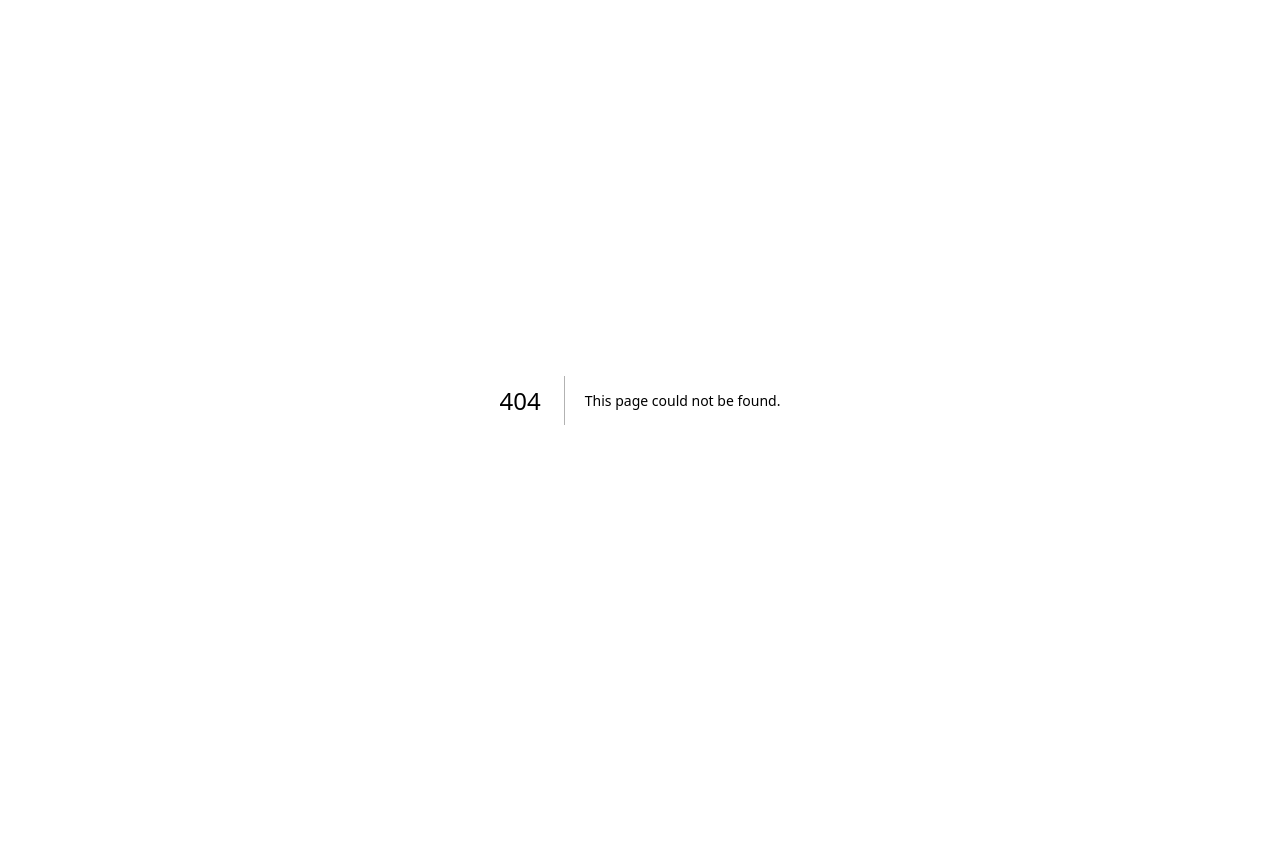
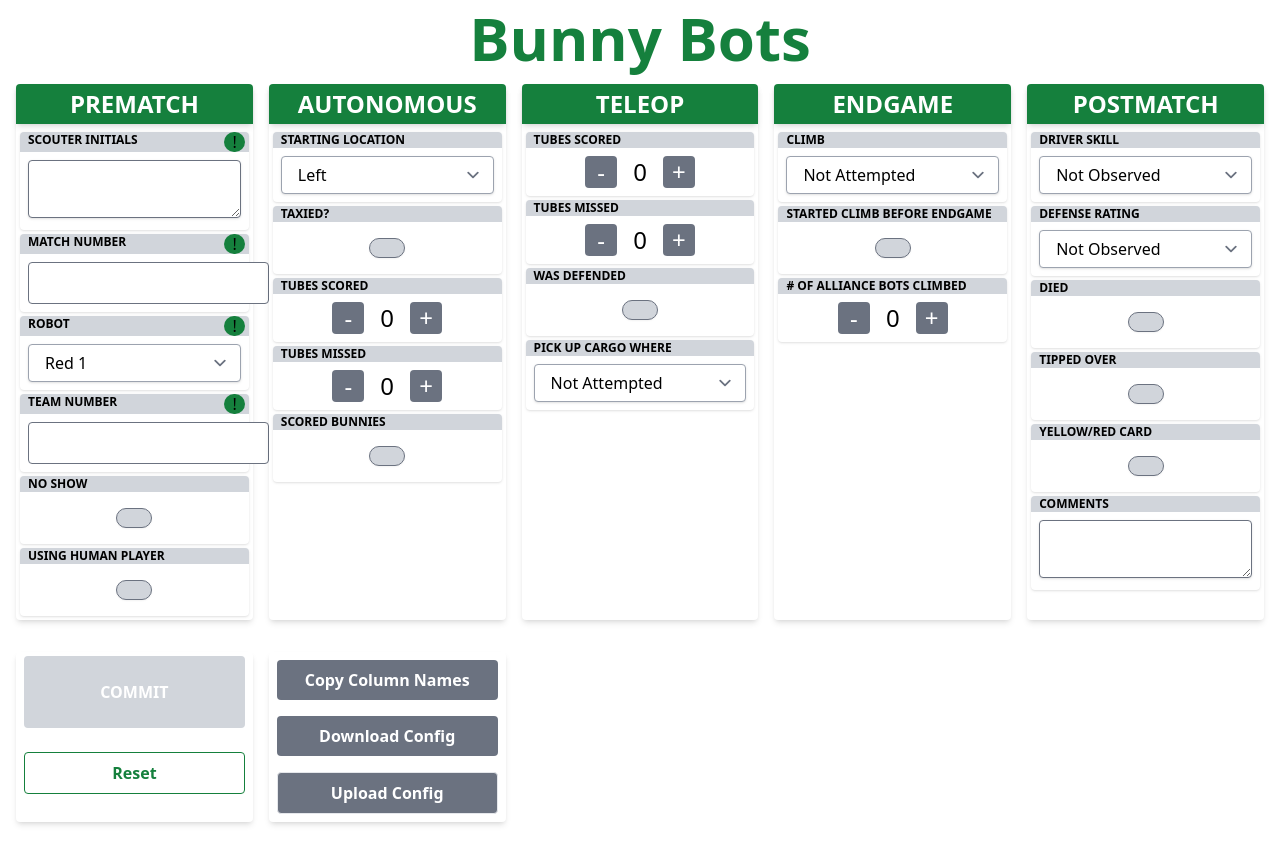
Before and after one commit to 2BDetermined-7034/QR-Scouting, a Next.js app: page /bunnybots2023 in a window 1280 px wide. Before the commit this address had no page. Before the commit the page ends 800 px from the top, so only its background shows below. Built offline with nearby package versions, Linux system fonts and the light colour scheme.

Commit message:
o my god it fucking saves data jebus chris

```diff
--- a/config/2022/bunnybots2023.json
+++ b/config/2022/bunnybots2023.json
@@ -173,6 +173,7 @@
           "title": "# of alliance bots climbed",
           "type": "counter",
           "defaultValue": 0,
+          "min": 0,
           "required": false
         }
       ]
--- /dev/null
+++ b/pages/[configid].tsx
@@ -0,0 +1,260 @@
+import Head from 'next/head'
+import { ChangeEvent, useEffect, useState } from 'react'
+import configJson from '../config/2022/RapidReact2022.json'
+import {
+    Config,
+    InputProps,
+    SectionProps,
+} from '../components/inputs/BaseInputProps'
+import QRModal from '../components/QRModal'
+import Section from '../components/Section'
+import Button, { Variant } from '../components/core/Button'
+
+import { useRouter } from "next/router"
+
+function buildConfig(c: Config) {
+    let config: Config = { ...c }
+    config.sections
+        .map((s) => s.fields)
+        .flat()
+        .forEach((f) => (f.value = f.defaultValue))
+    return config
+}
+
+function getDefaultConfig(): Config {
+    return buildConfig(configJson as Config)
+}
+
+
+
+export default function Home({configid}:any) {
+
+    function getPageConfig(): Config {
+        const config = require("../config/2022/" +  configid + ".json");
+        return buildConfig(config as Config)
+    }
+
+    const [formData, setFormData] = useState<Config>(getPageConfig)
+    const [showQR, setShowQR] = useState(false)
+
+    useEffect(() => {
+        let userConfig = localStorage.getItem('QRScoutUserConfig')
+        if (userConfig) {
+            setFormData(buildConfig(JSON.parse(userConfig) as Config))
+        } else {
+            setFormData(getPageConfig())
+        }
+        loadFromUserStorage()
+    }, [])
+
+    function loadFromUserStorage() {
+        const currentData = { ...formData }
+
+        currentData.sections
+            .forEach((s) => {
+                console.log(s)
+                s.fields.flat()
+                    .forEach((f => {
+                        let localStorageValue = localStorage.getItem("7034QRScout-" + s.name + "-" + f.code)
+                        console.log(s.name + "-" + f.code)
+                        console.log(localStorageValue)
+                        f.value = localStorageValue
+                        if(f.type == "boolean"){
+                            if(localStorageValue == "true"){
+                                f.value = true
+                            } else {
+                                f.value = false
+                            }
+                        }
+                        if(f.type == "counter" && localStorageValue == null){
+                            f.value = f.min
+                        }
+                    }))
+            })
+
+        setFormData(currentData)
+    }
+
+    function updateValue(sectionName: string, code: string, data: any) {
+        const currentData = { ...formData }
+        let section = currentData.sections.find((s) => s.name === sectionName)
+        if (section) {
+            let field = section.fields.find((f) => f.code === code)
+            if (field) {
+                field.value = data
+            }
+        }
+        localStorage.setItem("7034QRScout-" + sectionName + "-" + code, data)
+        setFormData(currentData)
+    }
+
+    function getMissingRequiredFields(): InputProps[] {
+        return formData.sections
+            .map((s) => s.fields)
+            .flat()
+            .filter(
+                (f) =>
+                    f.required &&
+                    (f.value === null || f.value === undefined || f.value === ``)
+            )
+    }
+
+    function getFieldValue(code: string): any {
+        return formData.sections
+            .map((s) => s.fields)
+            .flat()
+            .find((f) => f.code === code)?.value
+    }
+
+    function resetSections() {
+        const currentData = { ...formData }
+
+        currentData.sections
+            .filter((s) => !s.preserveDataOnReset)
+            .map((s) => s.fields)
+            .flat()
+            .forEach((f) => {
+                console.log(`resetting ${f.title} from ${f.value} to ${f.defaultValue}`)
+                f.value = f.defaultValue
+            })
+
+        setFormData(currentData)
+    }
+
+    function getQRCodeData(): string {
+        return formData.sections
+            .map((s) => s.fields)
+            .flat()
+            .map((v) => `${v.value}`)
+            .join('\t')
+    }
+
+    function download(filename: string, text: string) {
+        var element = document.createElement('a')
+        element.setAttribute(
+            'href',
+            'data:text/plain;charset=utf-8,' + encodeURIComponent(text)
+        )
+        element.setAttribute('download', filename)
+
+        element.style.display = 'none'
+        document.body.appendChild(element)
+
+        element.click()
+
+        document.body.removeChild(element)
+    }
+
+    function downloadConfig() {
+        const configDownload = { ...formData }
+
+        configDownload.sections.forEach((s) =>
+            s.fields.forEach((f) => (f.value = undefined))
+        )
+        download('QRScout_config.json', JSON.stringify(configDownload))
+    }
+
+    function handleFileChange(evt: ChangeEvent<HTMLInputElement>) {
+        var reader = new FileReader()
+        reader.onload = function (e) {
+            const configText = e.target?.result as string
+            localStorage.setItem('QRScoutUserConfig', configText)
+            const jsonData = JSON.parse(configText)
+            setFormData(buildConfig(jsonData as Config))
+        }
+        if (evt.target.files && evt.target.files.length > 0) {
+            reader.readAsText(evt.target.files[0])
+        }
+    }
+
+    return (
+        <div className="min-h-screen py-2">
+            <Head>
+                <title>{formData.title}</title>
+                <link rel="icon" href="/favicon.ico" />
+            </Head>
+
+            <main className="flex w-full flex-1 flex-col items-center justify-center px-4 text-center">
+                <h1 className="font-sans text-6xl font-bold">
+                    <div className="text-green-700">{formData.page_title}</div>
+                </h1>
+                <QRModal
+                    show={showQR}
+                    title={`${getFieldValue('robot')} - ${getFieldValue('matchNumber')}`}
+                    data={getQRCodeData()}
+                    onDismiss={() => setShowQR(false)}
+                />
+
+                <form>
+                    <div className="mt-4 grid grid-cols-1 gap-4 md:grid-cols-3 lg:grid-cols-4 xl:grid-cols-5">
+                        {formData.sections.map((section) => {
+                            return (
+                                <Section
+                                    key={section.name}
+                                    name={section.name}
+                                    inputs={section.fields}
+                                    onValueChanged={updateValue}
+                                />
+                            )
+                        })}
+
+                        <div className="mb-4 flex flex-col justify-center rounded bg-white shadow-md">
+                            <button
+                                className="focus:shadow-outline mx-2 rounded bg-gray-700 py-6 px-6 font-bold uppercase text-white hover:bg-gray-700 focus:shadow-lg focus:outline-none disabled:bg-gray-300"
+                                type="button"
+                                onClick={() => setShowQR(true)}
+                                disabled={getMissingRequiredFields().length > 0}
+                            >
+                                Commit
+                            </button>
+                            <button
+                                className="focus:shadow-outline mx-2 my-6 rounded border border-green-700 bg-white py-2 font-bold text-green-700 hover:bg--green-400 focus:outline-none"
+                                type="button"
+                                onClick={() => resetSections()}
+                            >
+                                Reset
+                            </button>
+                        </div>
+                        <div className="mb-4 flex flex-col justify-center rounded bg-white shadow-md">
+                            <Button
+                                variant={Variant.Secondary}
+                                className="m-2"
+                                onClick={() =>
+                                    navigator.clipboard.writeText(
+                                        formData.sections
+                                            .map((s) => s.fields)
+                                            .flat()
+                                            .map((f) => f.title)
+                                            .join('\t')
+                                    )
+                                }
+                            >
+                                Copy Column Names
+                            </Button>
+                            <Button
+                                variant={Variant.Secondary}
+                                className="m-2"
+                                onClick={() => downloadConfig()}
+                            >
+                                Download Config
+                            </Button>
+                            <label className="m-2 flex cursor-pointer flex-row justify-center rounded border bg-gray-500 py-2 text-center font-bold text-white hover:bg-gray-600">
+                                <span className="text-base leading-normal">Upload Config</span>
+                                <input
+                                    type="file"
+                                    className="hidden"
+                                    accept=".json"
+                                    onChange={(e) => handleFileChange(e)}
+                                />
+                            </label>
+                        </div>
+                    </div>
+                </form>
+            </main>
+        </div>
+    )
+}
+
+Home.getInitialProps = ({ query: {configid} }:any) => {
+    return {configid}
+}
```
Also changed, not shown: pages/selectingpage.tsx (added), 1 other file (tests, documents, lock files or other folders).
